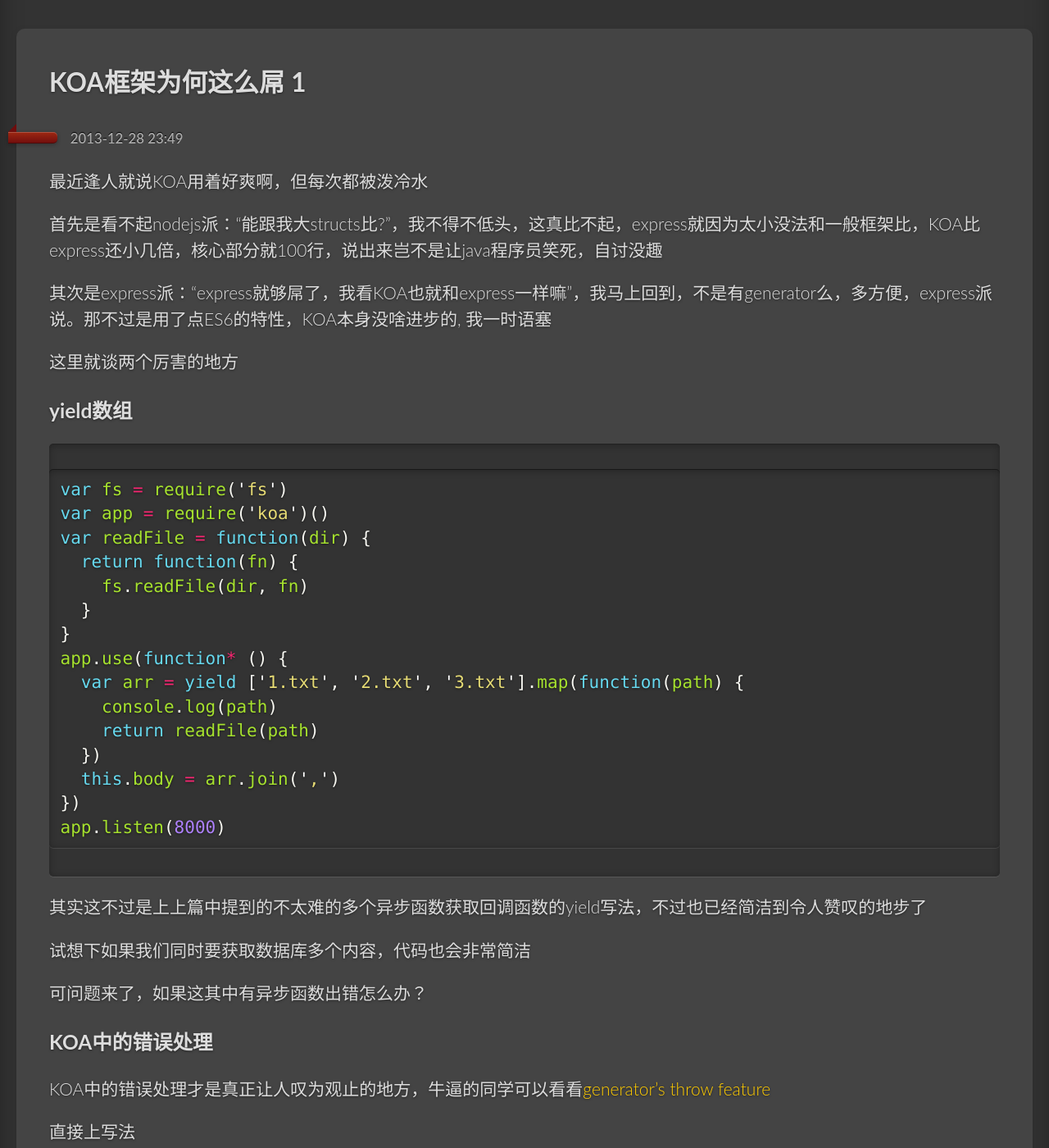
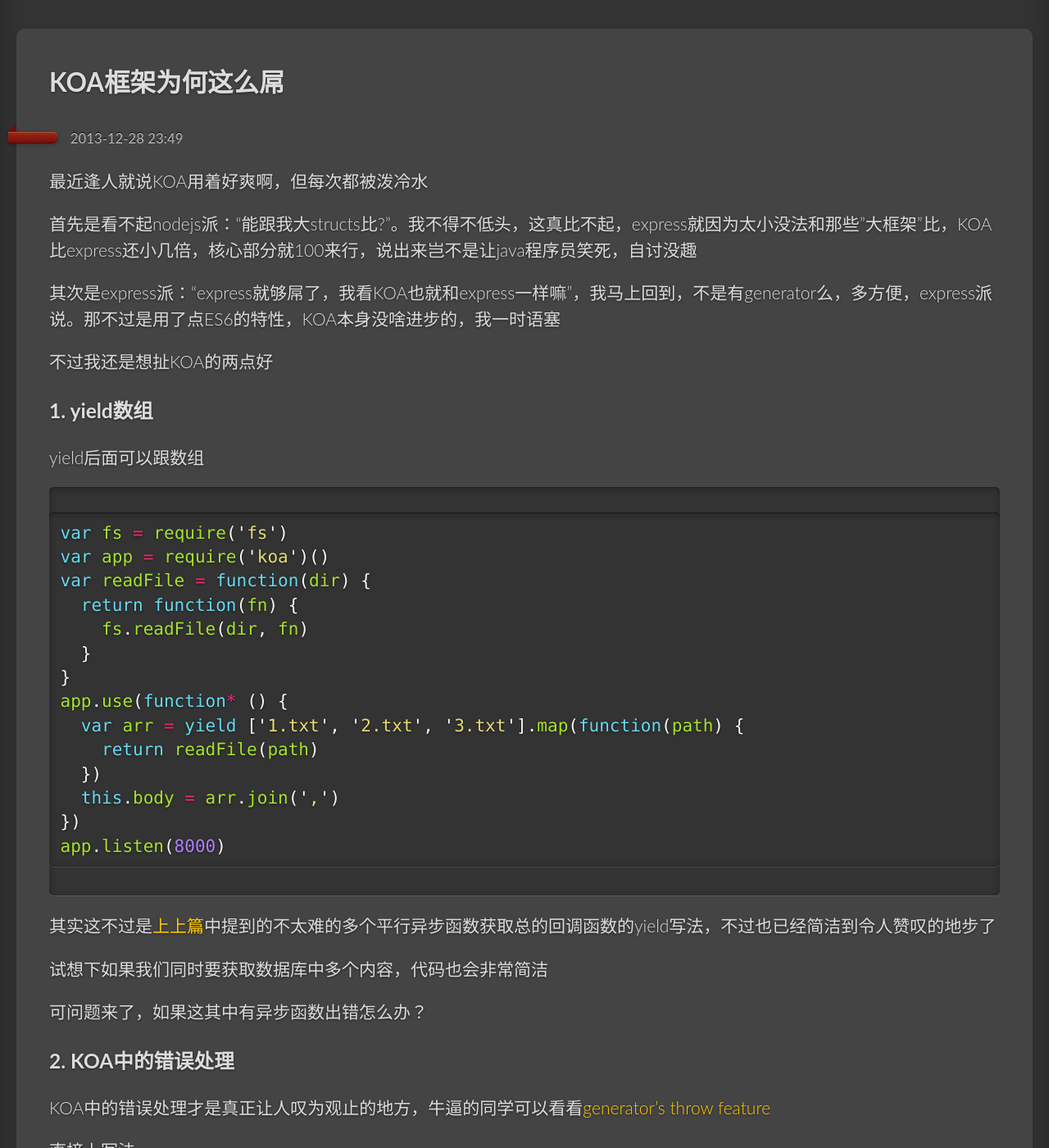
Before and after one commit to chunpu/blog, a Jekyll site: the page built from _posts/2013-12-28-why-koa-so-cool.md, in a window 1280 px wide and 1400 px high, scrolled down 314 px. Shown: the whole window at 82% size. Built offline with Jekyll 4.4.1, drawn with Linux system fonts in a browser that asks for light colours; Markdown is read by kramdown in place of the engine named in the settings; comment, search, counter and statistics services are not loaded; some of the changed text lies outside the part shown.

Commit message:
fix language

````diff
--- a/_posts/2013-12-28-why-koa-so-cool.md
+++ b/_posts/2013-12-28-why-koa-so-cool.md
@@ -8,13 +8,15 @@
 
 最近逢人就说KOA用着好爽啊，但每次都被泼冷水
 
-首先是看不起nodejs派：“能跟我大structs比?”，我不得不低头，这真比不起，express就因为太小没法和一般框架比，KOA比express还小几倍，核心部分就100行，说出来岂不是让java程序员笑死，自讨没趣
+首先是看不起nodejs派：“能跟我大structs比?”。我不得不低头，这真比不起，express就因为太小没法和那些"大框架"比，KOA比express还小几倍，核心部分就100来行，说出来岂不是让java程序员笑死，自讨没趣
 
-其次是express派：“express就够屌了，我看KOA也就和express一样嘛”，我马上回到，不是有generator么，多方便，express派说。那不过是用了点ES6的特性，KOA本身没啥进步的, 我一时语塞
+其次是express派：“express就够屌了，我看KOA也就和express一样嘛”，我马上回到，不是有generator么，多方便，express派说。那不过是用了点ES6的特性，KOA本身没啥进步的，我一时语塞
 
-这里就谈两个厉害的地方
+不过我还是想扯KOA的两点好
 
-### yield数组
+### 1. yield数组
+
+yield后面可以跟数组
 
 ```javascript
 var fs = require('fs')
@@ -26,7 +28,6 @@
 }
 app.use(function* () {
   var arr = yield ['1.txt', '2.txt', '3.txt'].map(function(path) {
-    console.log(path)
     return readFile(path)
   })
   this.body = arr.join(',')
@@ -34,13 +35,13 @@
 app.listen(8000)
 ```
 
-其实这不过是上上篇中提到的不太难的多个异步函数获取回调函数的yield写法，不过也已经简洁到令人赞叹的地步了
+其实这不过是[上上篇]({{ page.previous.previous.url }})中提到的不太难的多个平行异步函数获取总的回调函数的yield写法，不过也已经简洁到令人赞叹的地步了
 
-试想下如果我们同时要获取数据库多个内容，代码也会非常简洁
+试想下如果我们同时要获取数据库中多个内容，代码也会非常简洁
 
 可问题来了，如果这其中有异步函数出错怎么办？
 
-### KOA中的错误处理
+### 2. KOA中的错误处理
 
 KOA中的错误处理才是真正让人叹为观止的地方，牛逼的同学可以看看[generator’s throw feature](http://wiki.ecmascript.org/doku.php?id=harmony:generators#methodthrow)
 
@@ -96,13 +99,13 @@
 this.res.end(msg);
 ```
 
-但我们往往需要自己处理错误，处理数据库错误，处理文件读取错误，读取解析错误，而且肯定会有人不解为什么在`app.onerror`中就不能用酷炫的`this.body=`了呢？也会疑惑`ctx.res`用了之后怎么会二次出错
+但我们往往需要自己处理错误: 处理数据库错误，处理文件读取错误，读取解析错误... 如果用自带的错误处理肯定会有人不解为什么在`app.onerror`中就不能用酷炫的`this.body=`了呢？也会疑惑`ctx.res`用了之后怎么会二次出错
 
 因此我觉得在最前面加上next函数的`try catch`包裹非常有必要，这样我们可以统一的处理这些错误，任何yield错误都会被抓到，我们只需分析`e.message以及e.code`即可，我们甚至可以玩出很多花样来，利用`this.throw()`和`new Error()`来定义自己的错误，简化错误管理，还能对错误进行归类。
 
-### 代码写在try catch外面
+### 代码要写在try catch外面
 
-虽然用try catch next管理错误很爽，但我们知道不管是try块中的代码还是catch块中的代码，都是无法让V8引擎进行任何优化的(原因忘了)，不能优化的函数比优化的函数会慢上好几倍，也就是try中的代码比外面的慢很多倍。但是如果是调用try catch块外面的函数就不会有这个问题了。因此那段头部代码应该这么写
+虽然用try catch 捕捉next错误很爽，但我们知道不管是try块中的代码还是catch块中的代码，都是无法让V8引擎进行任何优化的(具体原因忘了)，不能优化的函数比优化的函数会慢上好几倍，也就是说try和catch中的代码比外面的慢很多倍。但是如果是调用try catch块外面的函数就不会有这个问题了。因此那段头部代码应该这么写
 
 ```javascript
 function errHandler(e) {
````
Also changed, not shown: other parts of _posts/2013-12-28-why-koa-so-cool.md (+5 -3 lines).
